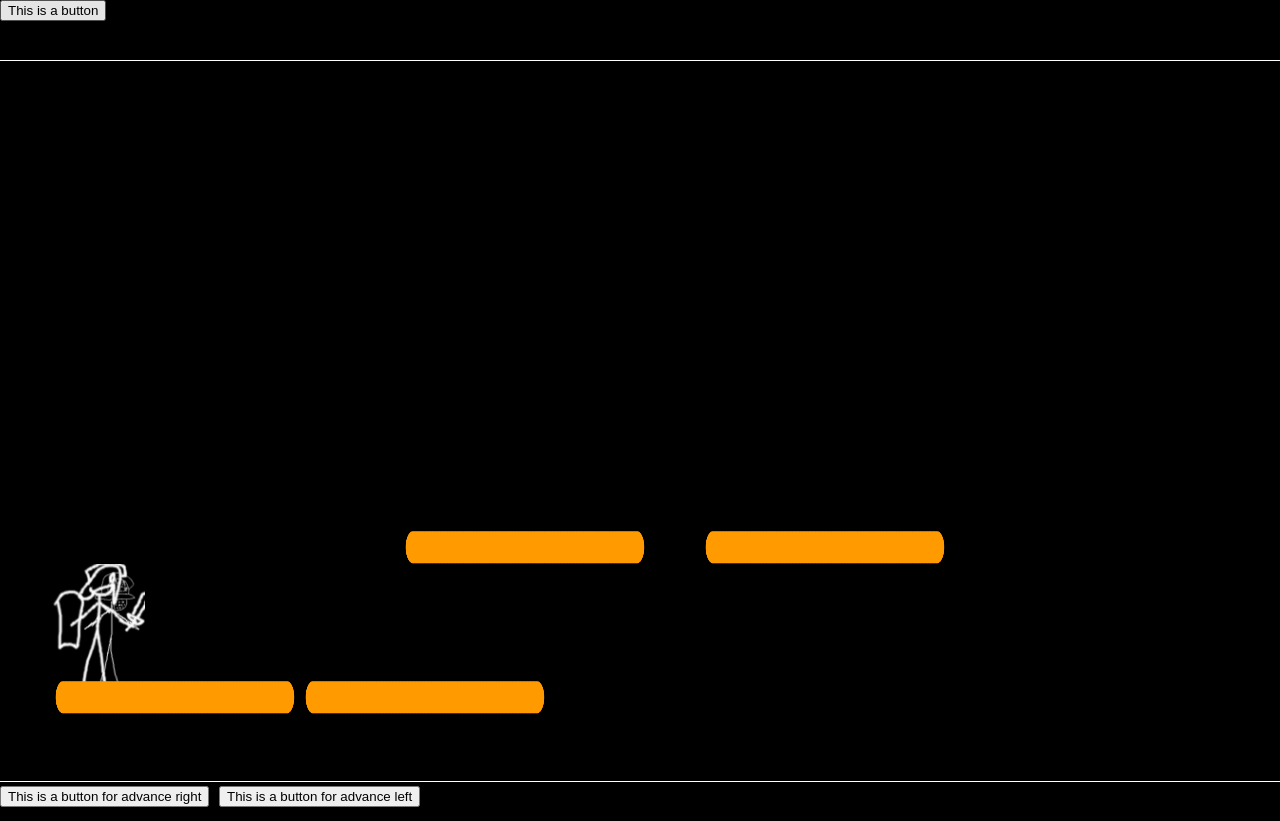
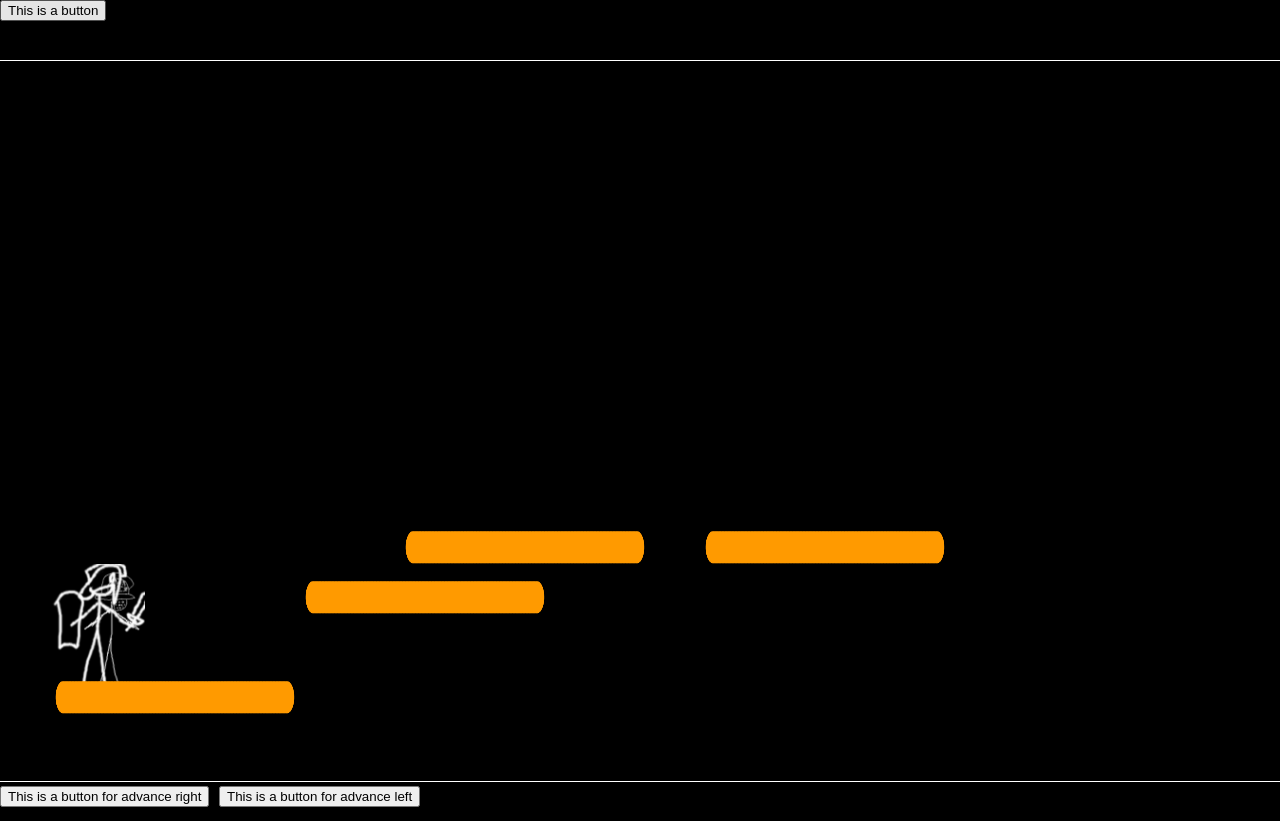
Before and after one commit to Neonghostone/GlarioStickVersion, a plain HTML site: page index.html in a window 1280 px wide. Drawn offline with Linux system fonts and the light colour scheme.

Commit message:
Push 3 v 0.1 getting it done
need to clean stuff but this is good in the hood.

```diff
--- a/index.html
+++ b/index.html
@@ -32,8 +32,8 @@ Your web browser does not support canvas.
 //Main class for everything
 //Task list
 
-//Clean the log first
-//Use direction to know if object is on our feet, and so we can step on it, or just stop jumping
+//do make the center of the pawn checking the feet for the platforms when checking up and down in the function or where
+// it needs
 
 
 class Actor
@@ -416,7 +416,7 @@ function BeginPlay()
 		MainBiController = spawnActor('PlayerBiController', 25, 0, 2, "Mullius.png", "BiController",MainCharacter,100000,0,0,true );   //Controller bi so both for player and others
 		MainBiController.posses(MainCharacter) //Posses by player controller					//Collisions -X -Y X Y
 		spawnActor('Plataforma1', 50, 600, 2, "Platform.png", "Actor",0 ,10000, 1, 1, false, -150.0 ,-200.0, 150.0, 200.0, 256.0, 64.0, 885.0, 100.0 );   //Platform 2
-		spawnActor('Plataforma2', 300, 600, 2, "Platform.png", "Actor",0 ,10000, 1, 1, false, -150.0 ,-200.0, 150.0, 200.0, 256.0, 64.0, 885.0, 100.0 );   //Platform 2
+		spawnActor('Plataforma2', 300, 500, 2, "Platform.png", "Actor",0 ,10000, 1, 1, false, -150.0 ,-200.0, 150.0, 200.0, 256.0, 64.0, 885.0, 100.0 );   //Platform 2
 		spawnActor('Plataforma3', 400, 450, 2, "Platform.png", "Actor",0 ,10000, 1, 1, false, -150.0 ,-200.0, 150.0, 200.0, 256.0, 64.0, 885.0, 100.0 );   //Platform 3
 		spawnActor('Plataforma4Elevated', 700, 450, 2, "Platform.png", "Actor",0 ,10000, 1, 1, false, -150.0 ,-200.0, 150.0, 200.0, 256.0, 64.0, 885.0, 100.0 );   //Platform 3
 
@@ -542,7 +542,7 @@ function draw(timestamp)
 {
     requestAnimationFrame(draw);
     deltaTime = (timestamp - lastTimestamp) / perfectFrameTime;
-
+	console.log(deltaTime);
 
 
     //clean canvas screen
@@ -594,8 +594,8 @@ function DoesThisCollide( originX, originY, SizeXMin1, SizeYMin1, SizeXMax1, Siz
 //To then step on it or so use outer or from 180 to -180 if happends to be exactly 0 or so on the feet then step on it
 function ReturnDirectionActors(Actor1, Actor2)
 {
-
-	return Actor1.y - Actor2.y;
+								//Change the value that means that this is Up or down, later on use actor height or the collision
+	return Actor1.y - ( Actor2.y - 60 );
 
 }
 
```
